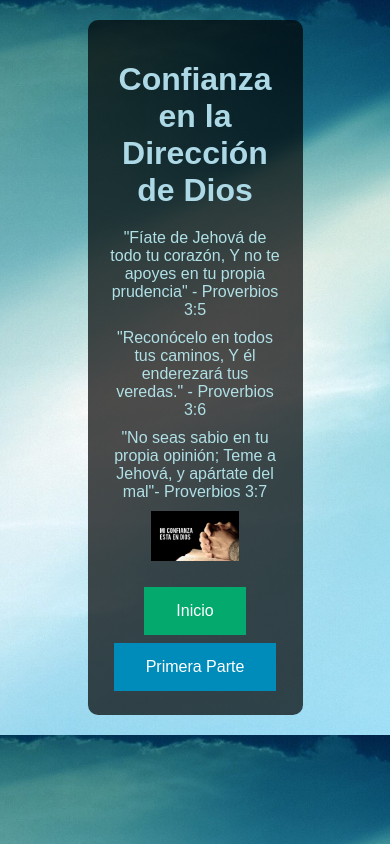
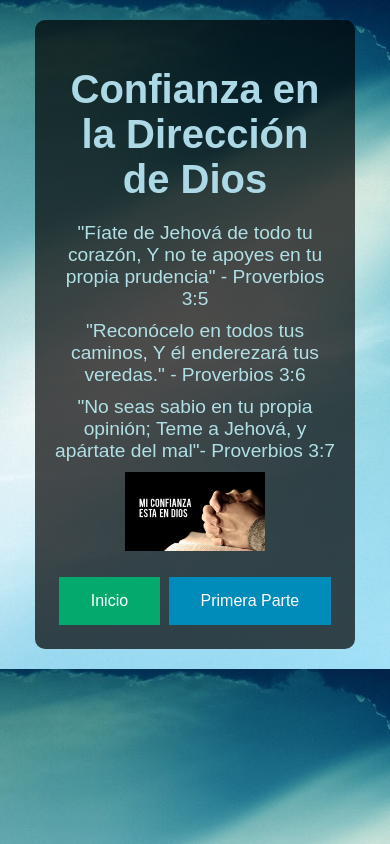
Before and after one commit to Sykzel/celula42confianzaenladireccion, a plain HTML site: page index.html in a window 390 px wide. Drawn offline with Linux system fonts and the light colour scheme.

Commit message:
Update index.html

```diff
--- a/index.html
+++ b/index.html
@@ -18,7 +18,7 @@
             background: rgba(0, 0, 0, 0.7);
             padding: 20px;
             border-radius: 10px;
-            max-width: 50%;
+            max-width: 80%;
             margin: auto;
         }
         h1 {
@@ -31,14 +31,7 @@
             margin: 10px 0;
             color: #b0e0e6;
         }
-        @media (max-width: 600px) {
-            h1 {
-                font-size: 2em;
-            }
-            p {
-                font-size: 1em;
-            }
-        }
+
         .button {
   border: none;
   color: white;
```
